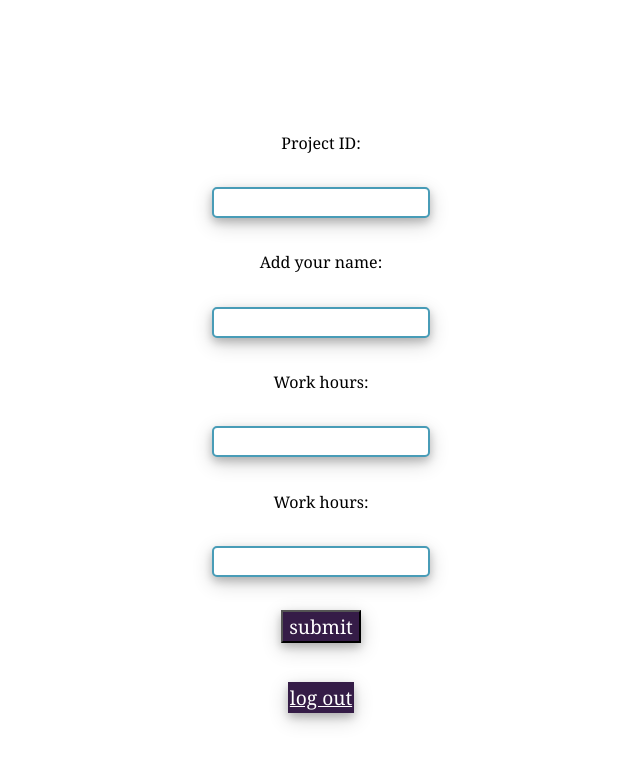
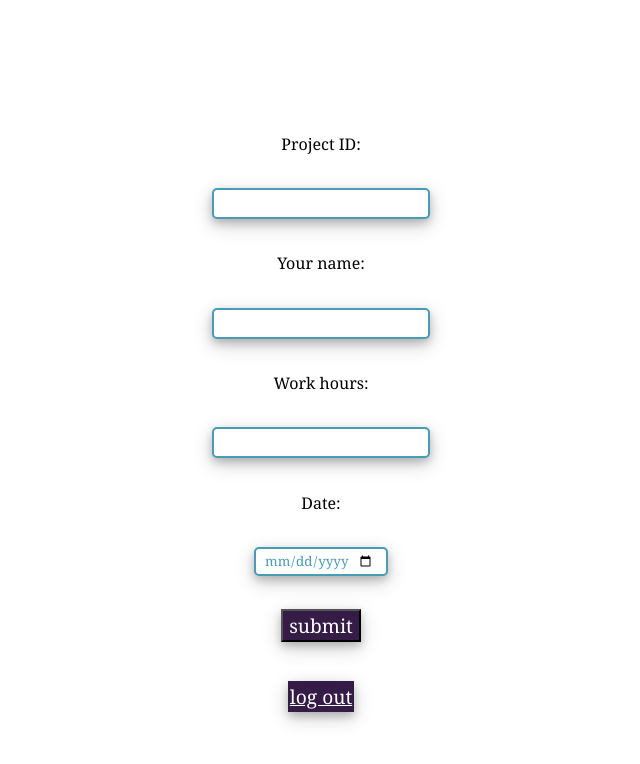
Before and after one commit to Momcil/capstone-pvflow, a React (Create React App) app in the folder client/: page /update in a window 1280 px wide. Shown: the top 764 px of the page, without its empty margins (319-959 px from the left). Built offline with nearby package versions, Linux system fonts and the light colour scheme; no server answers.

Commit message:
add new page for update

```diff
--- a/client/src/App.js
+++ b/client/src/App.js
@@ -9,8 +9,6 @@ import UpdateStatus from './pages/UpdateStatus';
 function App() {
     const [newProject, setNewProject] = useState([]);
     const [employee, setEmployee] = useState([]);
-
-    // const  {employee_name, work_hours } = employee
 
     useEffect(() => {
         fetch('/allProjects')
@@ -75,7 +73,7 @@ function App() {
         });
     }
 
-    function AddWorkersInformation({ employee_name, work_hours, project_id, date }) {
+    function addWorkersInformation({ employee_name, work_hours, project_id, date }) {
         const updateStatus = { employee_name, work_hours, project_id, date };
         console.log(updateStatus);
 
@@ -99,7 +97,10 @@ function App() {
     return (
         <div className="App">
             <Routes>
-                <Route path="/update" element={<UpdateStatus update={AddWorkersInformation} />} />
+                <Route
+                    path="/update"
+                    element={<UpdateStatus update={addWorkersInformation} employee={employee} />}
+                />
                 <Route path="/" element={<LoginPage />} />
                 <Route path="/addproject" element={<AddProject addNewPr={NewProjectToDb} />} />
                 <Route
--- a/client/src/components/WorkerUpdate.jsx
+++ b/client/src/components/WorkerUpdate.jsx
@@ -3,19 +3,20 @@ import { useState } from 'react'
 import styled from 'styled-components'
 import Button from "./button/ShowMoreButton";
 
-function UpdateWorkSattus({updateINFO}){
+function UpdateWorkSattus({update, employee}){
+    console.log(employee)
     const [employee_name, setEmployeeNmae] = useState("")
     console.log(employee_name)
     const [working_hours, setWorkHours] = useState("")
     const [date, setDate] = useState("")
     const [project_id, setProject_Id] = useState("")
 
-
     return (
         <>
-            <NewProject onSubmit={(event) => {event.preventDefault(); updateINFO({employee_name, working_hours, date, project_id})}}>
+            <UpdateProject onSubmit={(event) => {event.preventDefault(); update({employee_name, working_hours, date, project_id})}}>
             <label htmlFor="name">Project ID:{project_id}</label>
-                <input id="id"
+                <input type="number"
+                 id="id"
                 name="id"
                 plaseholder="insert project ID"
                 value={project_id}
@@ -24,7 +25,8 @@ function UpdateWorkSattus({updateINFO}){
                 }}
                 >
                 </input>
-                <label htmlFor="name">Add your name:{employee_name}</label>
+                <label type="text"
+                htmlFor="name">Your name:{employee_name}</label>
                 <input id="name"
                 name="name"
                 plaseholder="insert name"
@@ -34,8 +36,9 @@ function UpdateWorkSattus({updateINFO}){
                 }}
                 >
                 </input>
-                <label htmlFor="name">Work hours:{working_hours}</label>
-                <input id="hours"
+                <label htmlFor="hours">Work hours:{working_hours}</label>
+                <input type="number"
+                id="hours"
                 name="hours"
                 plaseholder="insert work hours"
                 value={working_hours}
@@ -44,8 +47,9 @@ function UpdateWorkSattus({updateINFO}){
                 }}
                 >
                 </input>
-                <label htmlFor="name">Work hours:{date}</label>
-                <input id="date"
+                <label htmlFor="date">Date:{date}</label>
+                <input type="date"
+                id="date"
                 name="date"
                 plaseholder="insert date"
                 value={date}
@@ -56,7 +60,7 @@ function UpdateWorkSattus({updateINFO}){
                 </input>
                 <Button>submit</Button>
                 <Link to="/" className='logout'>log out</Link>
-            </NewProject>
+            </UpdateProject>
         </>
     )
 }
@@ -65,7 +69,7 @@ function UpdateWorkSattus({updateINFO}){
 export default UpdateWorkSattus
 
 
-const NewProject = styled.form`
+const UpdateProject = styled.form`
     font-family: sans-serif;
     display: flex;
     align-items: center;
--- a/client/src/pages/UpdateStatus.jsx
+++ b/client/src/pages/UpdateStatus.jsx
@@ -1,11 +1,11 @@
 import UpdateWorkSattus from "../components/WorkerUpdate"
 
 
-function UpdateStatus({updateINFO}){
+function UpdateStatus({update}){
 
     return (
         <>
-            <UpdateWorkSattus updateINFO={updateINFO}/>
+            <UpdateWorkSattus update={update}/>
         </>
     )
 
```
Also changed, not shown: 1 other file (tests, documents, lock files or other folders).
